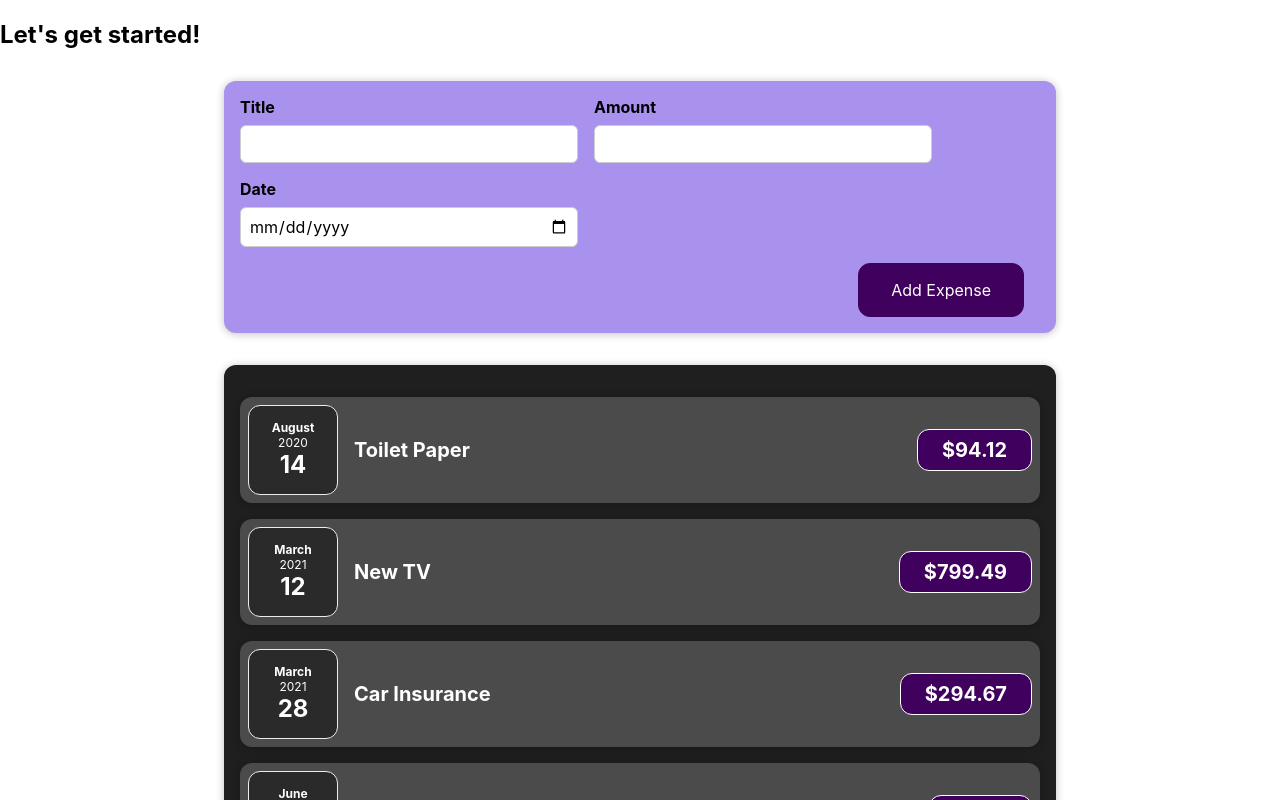
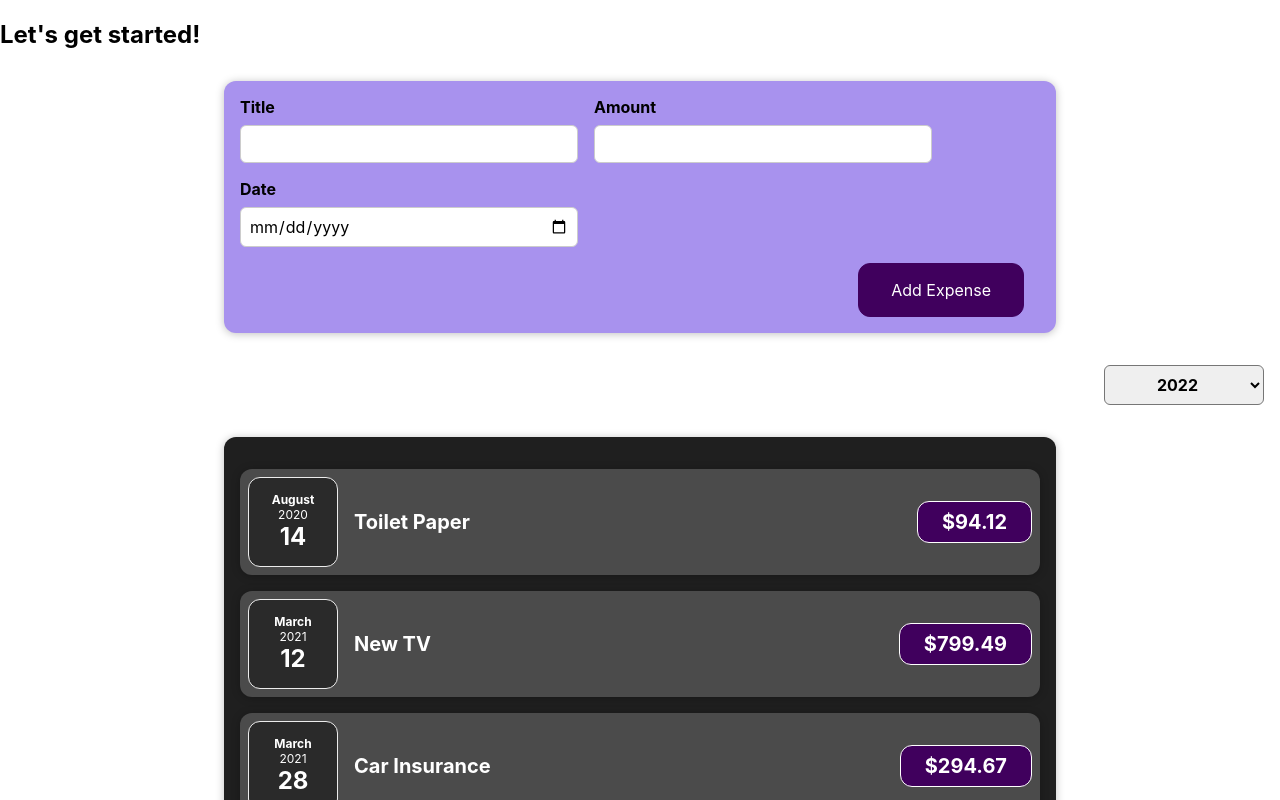
Before and after one commit to lukasz-klekner/expenses_app--react, a React (Create React App) app: page / in a window 1280 px wide. Shown: the top 800 px of the page. Built offline with nearby package versions, Linux system fonts and the light colour scheme.

Commit message:
adds ExpensesFilter and some styles & lifts the state up

```diff
--- a/src/components/Expenses/Expenses.js
+++ b/src/components/Expenses/Expenses.js
@@ -1,14 +1,26 @@
+import { useState } from 'react'
 import Card from '../UI/Card'
 import ExpenseItem from './ExpenseItem'
 import './Expenses.css'
+import ExpensesFilter from './ExpensesFilter'
 
 function Expenses({ expenses }) {
+  const [filteredYear, setFilteredYear] = useState('2022')
+
+  const filterChangeHandler = (selectedYear) => setFilteredYear(selectedYear)
+
   return (
-    <Card className='expenses'>
-      {expenses.map((expense) => (
-        <ExpenseItem key={expense.id} expense={expense} />
-      ))}
-    </Card>
+    <div>
+      <ExpensesFilter
+        selectedYear={filteredYear}
+        onChangeFilter={filterChangeHandler}
+      />
+      <Card className='expenses'>
+        {expenses.map((expense) => (
+          <ExpenseItem key={expense.id} expense={expense} />
+        ))}
+      </Card>
+    </div>
   )
 }
 
--- /dev/null
+++ b/src/components/Expenses/ExpensesFilter.css
@@ -0,0 +1,24 @@
+.expenses-filter {
+  color: white;
+  padding: 0 1rem;
+}
+
+.expenses-filter__control {
+  display: flex;
+  width: 100%;
+  align-items: center;
+  justify-content: space-between;
+  margin: 1rem 0;
+}
+
+.expenses-filter label {
+  font-weight: bold;
+  margin-bottom: 0.5rem;
+}
+
+.expenses-filter select {
+  font: inherit;
+  padding: 0.5rem 3rem;
+  font-weight: bold;
+  border-radius: 6px;
+}
--- /dev/null
+++ b/src/components/Expenses/ExpensesFilter.js
@@ -0,0 +1,23 @@
+import React, { useState } from 'react'
+
+import './ExpensesFilter.css'
+
+const ExpensesFilter = ({ onChangeFilter, selectedYear }) => {
+  const dropdownChangeHandler = (event) => onChangeFilter(event.target.value)
+
+  return (
+    <div className='expenses-filter'>
+      <div className='expenses-filter__control'>
+        <label>Filter by year</label>
+        <select onChange={dropdownChangeHandler} value={selectedYear}>
+          <option value='2022'>2022</option>
+          <option value='2021'>2021</option>
+          <option value='2020'>2020</option>
+          <option value='2019'>2019</option>
+        </select>
+      </div>
+    </div>
+  )
+}
+
+export default ExpensesFilter
```
